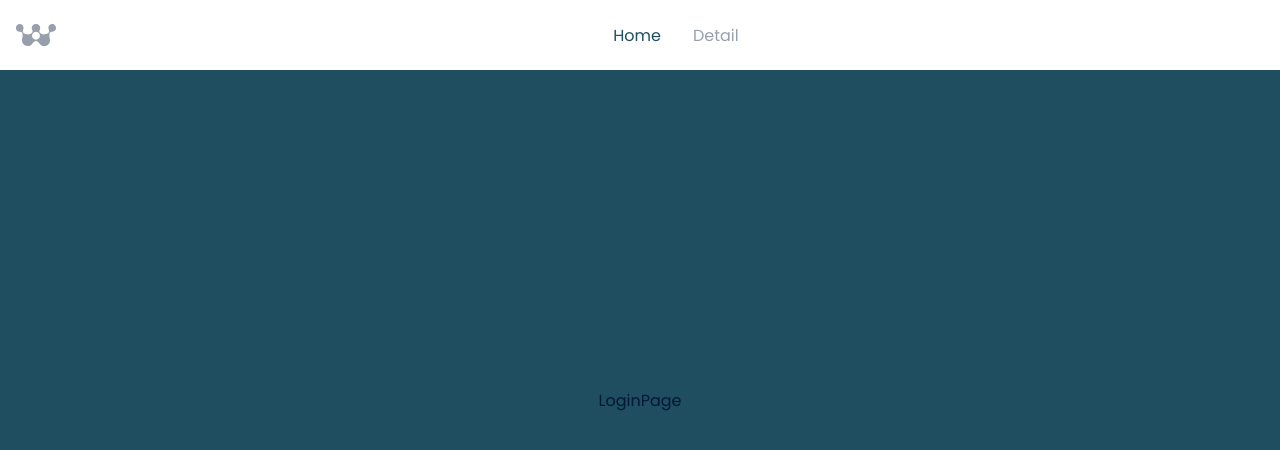
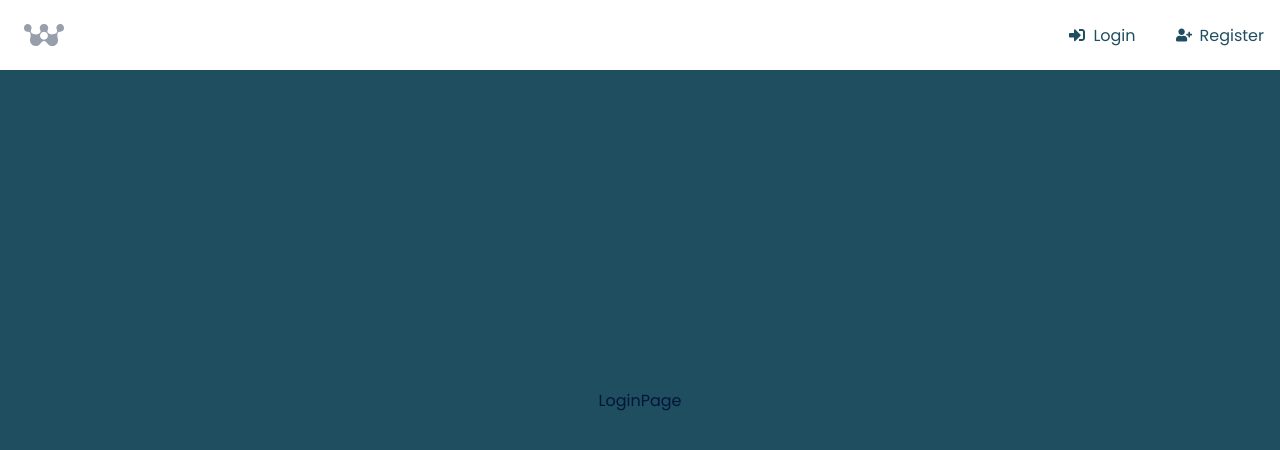
Before and after one commit to migudevelop/react-wall, a React (Create React App) app: page /login in a window 1280 px wide. Shown: the top 450 px of the page. Built offline with nearby package versions, Linux system fonts and the light colour scheme.

Commit message:
fix(NavBar,SideBar,Layout): change options and routes, add isAuth check

```diff
--- a/src/components/Layout/index.js
+++ b/src/components/Layout/index.js
@@ -1,7 +1,15 @@
 import PropTypes from 'prop-types'
+import NavBar from 'components/NavBar'
+import SideBar from 'components/SideBar'
 import { SectionStyled } from './styles'
 
-const Layout = ({ children }) => <SectionStyled>{children}</SectionStyled>
+const Layout = ({ children }) => (
+  <SectionStyled>
+    <SideBar />
+    <NavBar />
+    {children}
+  </SectionStyled>
+)
 
 Layout.propTypes = {
   children: PropTypes.node,
--- a/src/components/NavBar/index.js
+++ b/src/components/NavBar/index.js
@@ -3,17 +3,25 @@ import { connect } from 'react-redux'
 import PropTypes from 'prop-types'
 // import { useHistory } from 'react-router-dom'
 
+import { ROUTES_LINKS } from 'router/constants'
 import { toogleOpenNavbar } from 'redux/actions/appActions'
 import { toogleTheme } from 'redux/actions/stylesActions'
 import {
   NavStyled,
   Logo,
-  NavGroup,
   NavLink,
   MobileIcon,
   NavMenu,
+  NavRightMenu,
 } from './styles'
-import { FaBars } from 'react-icons/fa'
+import {
+  FaBars,
+  FaHome,
+  FaUser,
+  FaSignOutAlt,
+  FaSignInAlt,
+  FaUserPlus,
+} from 'react-icons/fa'
 
 const NavBar = ({ isAuth, canGoBack, toogleOpenNavbar, toogleTheme }) => {
   // const history = useHistory()
@@ -22,22 +30,46 @@ const NavBar = ({ isAuth, canGoBack, toogleOpenNavbar, toogleTheme }) => {
 
   return (
     <NavStyled>
-      <NavLink to="/">
+      <NavLink to={ROUTES_LINKS.HOME}>
         <Logo />
       </NavLink>
       <MobileIcon onClick={toogleOpenNavbar}>
         <FaBars />
       </MobileIcon>
-      <NavMenu>
-        <NavGroup>
-          <NavLink to="/" activeStyle>
-            Home
+      {isAuth && (
+        <>
+          <NavMenu>
+            <NavLink to={ROUTES_LINKS.HOME} activeStyle={true}>
+              <FaHome />
+              Home
+            </NavLink>
+            <NavLink to={ROUTES_LINKS.USER} activeStyle={true}>
+              <FaUser />
+              User
+            </NavLink>
+          </NavMenu>
+        </>
+      )}
+      <NavRightMenu>
+        {isAuth && (
+          <NavLink to={ROUTES_LINKS.HOME} activeStyle={true}>
+            <FaSignOutAlt />
+            Logout
           </NavLink>
-          <NavLink to="/detail" activeStyle={true}>
-            Detail
-          </NavLink>
-        </NavGroup>
-      </NavMenu>
+        )}
+        {!isAuth && (
+          <>
+            <NavLink to={ROUTES_LINKS.HOME} activeStyle={true}>
+              <FaSignInAlt />
+              Login
+            </NavLink>
+            <NavLink to={ROUTES_LINKS.HOME} activeStyle={true}>
+              <FaUserPlus />
+              Register
+            </NavLink>
+          </>
+        )}
+      </NavRightMenu>
     </NavStyled>
   )
 }
--- a/src/components/NavBar/styles.js
+++ b/src/components/NavBar/styles.js
@@ -7,13 +7,11 @@ export const NavStyled = styled.nav`
   display: flex;
   justify-content: space-between;
   align-items: center;
-  font-family: 'Poppins';
   width: 100%;
   height: 50px;
   position: fixed;
   top: 0;
   background: ${({ theme }) => theme.navBarBgColor};
-  // padding: 0.5rem calc((100vw - 1000px) / 2);
   padding: 10px 0;
   z-index: 1;
   backdrop-filter: blur(3px);
@@ -35,6 +33,9 @@ export const NavLink = styled(Link)`
   cursor: pointer;
   &.active {
     color: ${({ theme }) => theme.navBarActiveTextColor};
+  }
+  svg {
+    padding: 0 0.5rem;
   }
 `
 
@@ -65,7 +66,15 @@ export const NavMenu = styled.div`
     display: flex;
     align-items: center;
     color: ${({ theme }) => theme.navBarTextColor};
-    width: 100vw;
     justify-content: center;
   }
 `
+
+export const NavRightMenu = styled(NavMenu)`
+  ${MEDIAQUERIES.tablet} {
+    display: flex;
+    align-items: center;
+    color: ${({ theme }) => theme.navBarTextColor};
+    justify-content: flex-end;
+  }
+`
--- a/src/components/SideBar/index.js
+++ b/src/components/SideBar/index.js
@@ -1,7 +1,7 @@
 import { memo } from 'react'
 import { connect } from 'react-redux'
 import PropTypes from 'prop-types'
-// import { useHistory } from 'react-router-dom'
+import { useHistory } from 'react-router-dom'
 import { ROUTES_LINKS } from 'router/constants'
 
 import { toogleOpenNavbar } from 'redux/actions/appActions'
@@ -14,6 +14,13 @@ import {
   SideBarMenu,
   SideBarLink,
 } from './styles'
+import {
+  FaHome,
+  FaUser,
+  FaSignOutAlt,
+  FaSignInAlt,
+  FaUserPlus,
+} from 'react-icons/fa'
 
 const SideBar = ({
   isAuth,
@@ -22,9 +29,13 @@ const SideBar = ({
   toogleOpenNavbar,
   toogleTheme,
 }) => {
-  // const history = useHistory()
+  const history = useHistory()
 
   // const handleBackClick = () => history.goBack()
+  const handleGoTo = (route) => {
+    toogleOpenNavbar()
+    history.push(route)
+  }
 
   return (
     <SideBarContainerStyled isOpen={isOpen}>
@@ -33,8 +44,34 @@ const SideBar = ({
       </IconStyled>
       <SideBarWrapper>
         <SideBarMenu>
-          <SideBarLink to={ROUTES_LINKS.HOME}>Home</SideBarLink>
-          <SideBarLink to={ROUTES_LINKS.USER}>User</SideBarLink>
+          {isAuth && (
+            <>
+              <SideBarLink onClick={() => handleGoTo(ROUTES_LINKS.HOME)}>
+                <FaHome />
+                Home
+              </SideBarLink>
+              <SideBarLink onClick={() => handleGoTo(ROUTES_LINKS.USER)}>
+                <FaUser />
+                User
+              </SideBarLink>
+              <SideBarLink onClick={() => handleGoTo(ROUTES_LINKS.USER)}>
+                <FaSignOutAlt />
+                Logout
+              </SideBarLink>
+            </>
+          )}
+          {!isAuth && (
+            <>
+              <SideBarLink onClick={() => handleGoTo(ROUTES_LINKS.USER)}>
+                <FaSignInAlt />
+                Login
+              </SideBarLink>
+              <SideBarLink onClick={() => handleGoTo(ROUTES_LINKS.USER)}>
+                <FaUserPlus />
+                Register
+              </SideBarLink>
+            </>
+          )}
         </SideBarMenu>
       </SideBarWrapper>
     </SideBarContainerStyled>
--- a/src/components/SideBar/styles.js
+++ b/src/components/SideBar/styles.js
@@ -61,4 +61,7 @@ export const SideBarLink = styled(Link)`
     color: ${({ theme }) => theme.navBarActiveTextColor};
     transition: 0.2s ease-in-out;
   }
+  svg {
+    padding: 0 0.5rem;
+  }
 `
--- a/src/pages/Login/index.js
+++ b/src/pages/Login/index.js
@@ -1,13 +1,9 @@
 import Layout from 'components/Layout'
-import NavBar from 'components/NavBar'
-import SideBar from 'components/SideBar'
 import { SectionStyled } from './styles'
 
 const Login = () => {
   return (
     <Layout>
-      <SideBar />
-      <NavBar />
       <SectionStyled>
         <div>LoginPage</div>
       </SectionStyled>
```
